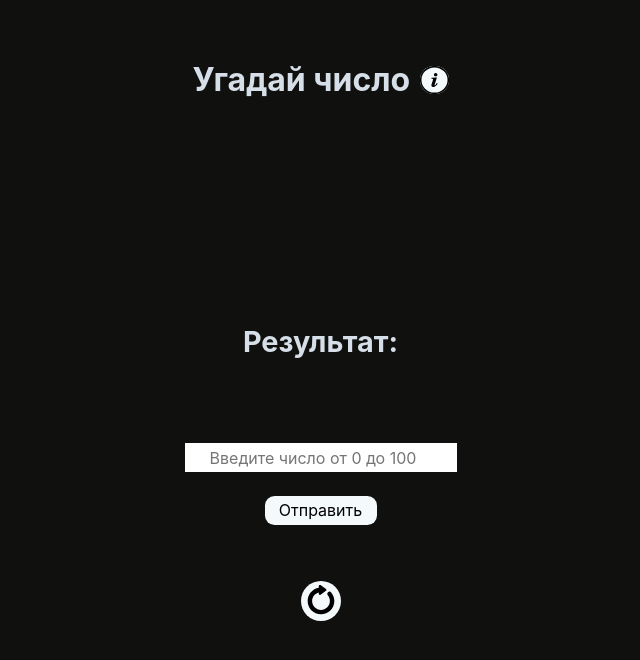
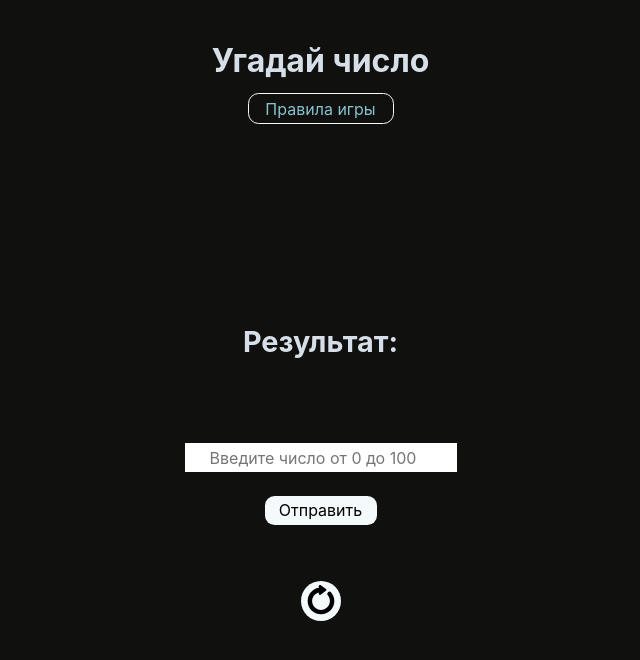
Before and after one commit to L1ttleDolly/guess-the-number, a website built with Vite: page index.html in a window 1280 px wide. Shown: the whole page, without its empty margins (312-952 px from the left). Built offline with nearby package versions, Linux system fonts and the light colour scheme.

Commit message:
Добавлена кнопка с текстом "правила игры"

```diff
--- a/index.html
+++ b/index.html
@@ -28,7 +28,7 @@
     <header class="header__container">
       <h1 class="header__title">Угадай число</h1>
       <p class="header__description"></p>
-      <button class="button button-info"></button>
+      <button class="button-info">Правила игры</button>
     </header>
     <main>
       <section class="content">
--- a/src/components/button/button.css
+++ b/src/components/button/button.css
@@ -8,7 +8,6 @@
     }
 
     &:hover {
-        transition-duration: 0.2s;
         background-color: #88C2CE;
     }
 }
@@ -39,13 +38,21 @@
 }
 
 .button-info {
+    background-color: transparent;
+    color: #88C2CE;
+    outline: 1px solid #F4F9FC;
     align-self: center;
     transition-duration: 0.2s;
-    width: 1.8rem;
+    width: 9rem;
     height: 1.8rem;
-    border-radius: 50%;
+    border-radius: 0.6rem;
     align-items: start;
-    background-image: url("/more-info-icon.svg");
-    background-size: cover;
-    background-position: center;
+
+    &:hover {
+        color: #F4F9FC;
+        background-color: #88C2CE;
+        outline: none;
+        transition: color, background-color 0.7s ease;
+    }
+
 }
--- a/src/components/form/input.css
+++ b/src/components/form/input.css
@@ -7,8 +7,8 @@
 
     &:hover,
     &:focus {
-        transition-duration: 0.1s;
         outline: 2px dashed #fff;
         background-color: #a5e1ec;
+        transition: outline, background-color 0.5s ease;
     }
 }
--- a/src/components/header/header.css
+++ b/src/components/header/header.css
@@ -1,6 +1,6 @@
 .header__container {
     display: flex;
-    flex-direction: row;
+    flex-direction: column;
     justify-content: center;
     gap: 0.3rem;
     width: 100%;
```
